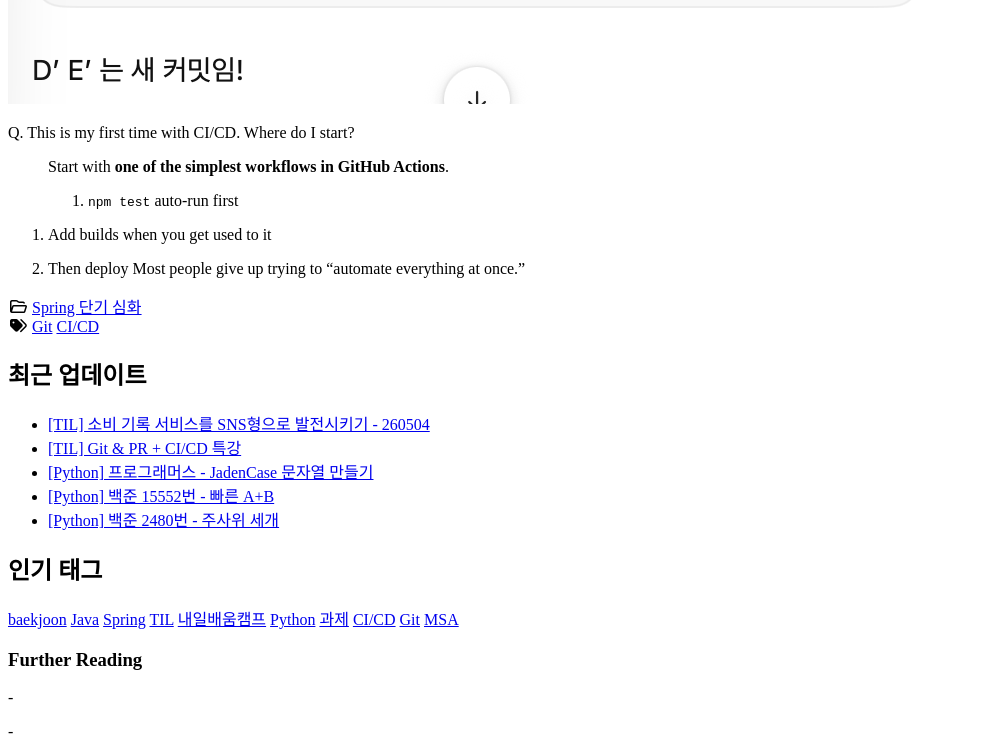
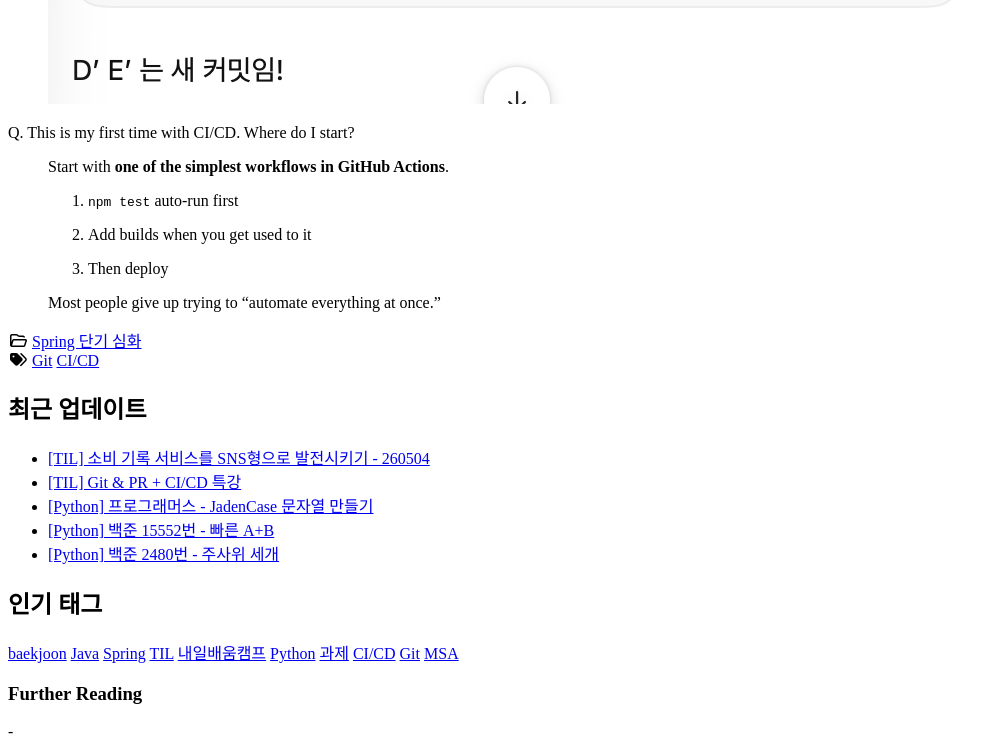
Before and after one commit to sinyeowon/sinyeowon.github.io, a Jekyll site: the page built from en/posts/TIL-Git-PR-CI-CD/index.md, in a window 1280 px wide and 900 px high, scrolled down 11844 px, cut to the strip 0-753 px from the top of the window. Shown: the whole strip, without its empty margins (0-1005 px from the left). Built offline with Jekyll 4.4.1, drawn with Linux system fonts in a browser that asks for light colours; cached includes are drawn as plain includes; nearby versions of some CDN libraries.

Commit message:
fix: preserve Notion quote children in imported posts

```diff
--- a/en/posts/TIL-Git-PR-CI-CD/index.md
+++ b/en/posts/TIL-Git-PR-CI-CD/index.md
@@ -360,25 +360,27 @@
 Q. Should I use Squash merge / Rebase merge / Merge commit?
 
 > There is no correct answer. **The answer is to set a team convention and go consistently**
-  - **Squash merge**: Compress PR into 1 commit / Cleanest history (most used)
-
-  - **Rebase merge**: Attach PR commits to main in a row / Enable track of commit units
-
-  - **Merge commit**: Merge commit creation / PR units are clearly distinguished
+>
+>   - **Squash merge**: Compress PR into 1 commit / Cleanest history (most used)
+>
+>   - **Rebase merge**: Attach PR commits to main in a row / Enable track of commit units
+>
+>   - **Merge commit**: Merge commit creation / PR units are clearly distinguished
 
 Q. Merge & Rebase
 
+> ![image](/assets/img/notion/TIL-Git-PR-CI-CD/06-dae5302fb1.png)
 >
-![image](/assets/img/notion/TIL-Git-PR-CI-CD/06-dae5302fb1.png)
-
-![image](/assets/img/notion/TIL-Git-PR-CI-CD/07-c13ae95793.png)
+> ![image](/assets/img/notion/TIL-Git-PR-CI-CD/07-c13ae95793.png)
 
 Q. This is my first time with CI/CD. Where do I start?
 
 > Start with **one of the simplest workflows in GitHub Actions**.
-  1. `npm test` auto-run first
-
-  1. Add builds when you get used to it
-
-  1. Then deploy
-Most people give up trying to “automate everything at once.”
+>
+>   1. `npm test` auto-run first
+>
+>   1. Add builds when you get used to it
+>
+>   1. Then deploy
+>
+> Most people give up trying to “automate everything at once.”
```
Also changed, not shown: _posts/2026-05-06-TIL-Git-PR-CI-CD.md (+16 -14 lines), scripts/import-notion-posts.mjs (+12 -9 lines).
